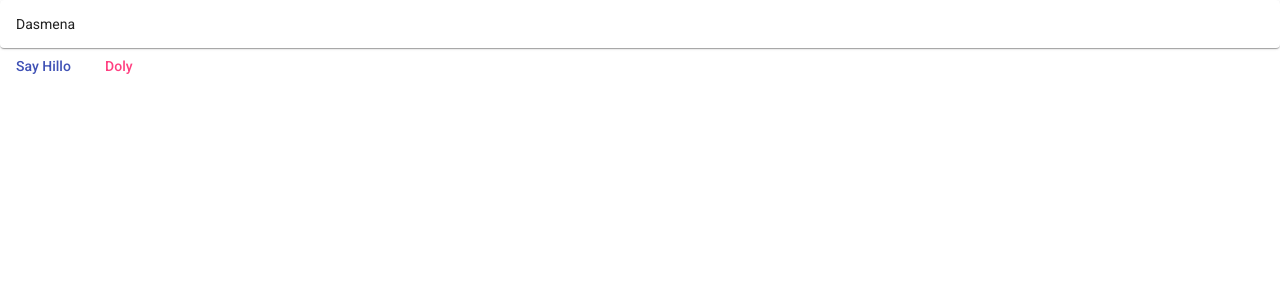
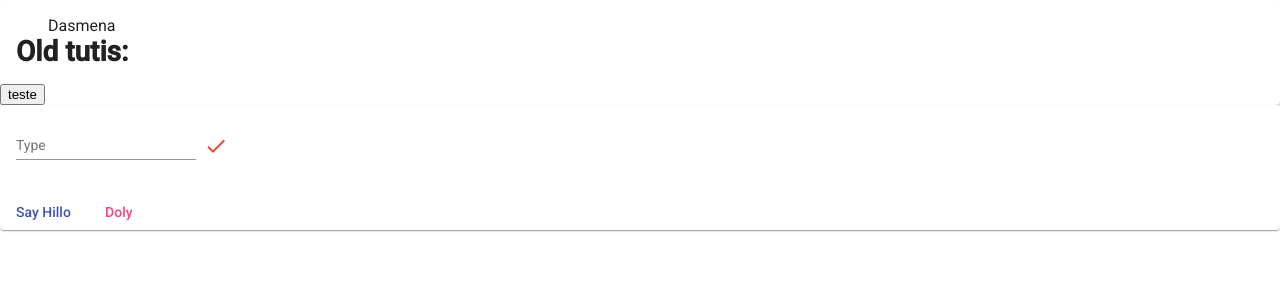
Before and after one commit to AbnerAOliveira/studies, an Angular app: page / in a window 1280 px wide. Shown: the top 300 px of the page. Built offline with nearby package versions, Linux system fonts and the light colour scheme.

Commit message:
Refactor on changes failed

```diff
--- a/src/app/components/refazer/ref/ref.component.html
+++ b/src/app/components/refazer/ref/ref.component.html
@@ -1,5 +1,11 @@
 <mat-card>
+    <mat-card-header>
+      {{tutis}}
+    </mat-card-header>
   <mat-card-content>
-    {{tutis}}
+    <h1>Old tutis: {{oldTutis}}</h1>
   </mat-card-content>
+      <mat-card-footer>
+        <button (click)="teste3()">teste</button>
+      </mat-card-footer>
 </mat-card>
--- a/src/app/components/refazer/ref/ref.component.ts
+++ b/src/app/components/refazer/ref/ref.component.ts
@@ -1,14 +1,15 @@
-import {Component, EventEmitter, Input, OnInit, Output} from '@angular/core';
+import {Component, EventEmitter, Input, OnChanges, OnInit, Output, SimpleChange} from '@angular/core';
 
 @Component({
   selector: 'app-ref',
   templateUrl: './ref.component.html',
   styleUrls: ['./ref.component.css']
 })
-export class RefComponent implements OnInit {
+export class RefComponent implements OnInit, OnChanges {
 
   @Input()tutis: string;
   @Output()ah = new EventEmitter();
+  private oldTutis: string = '';
   constructor() {
   }
 
@@ -22,5 +23,14 @@ export class RefComponent implements OnInit {
   teste1(c: string) {
     console.log(c);
   }
+  teste3(){
+    this.ah.emit('chamb');
+  }
+
+  ngOnChanges(changes: {SimpleChange}): void {
+    if (changes.hasOwnProperty['tutis']){
+      return this.oldTutis = changes['tutis'].previousValue;
+    }
+  }
 
 }
--- a/src/app/components/refazer/refazer.component.html
+++ b/src/app/components/refazer/refazer.component.html
@@ -1,5 +1,16 @@
-<app-ref #trust [tutis]="tatis"></app-ref>
-
-<!--USING TEMPLATE VARIABLE-->
-<button mat-button color="primary" (click)="trust.teste()">Say Hillo</button>
-<button mat-button color="accent" (click)="crush()">Doly</button>
+<app-ref #trust [tutis]="tatis" (ah)="crush($event)"></app-ref>
+<mat-card>
+  <mat-card-content>
+    <mat-form-field>
+      <input type="text" matInput placeholder="Type" [(ngModel)]="lala">
+    </mat-form-field>
+    <button mat-icon-button color="warn" (click)="upTatis()">
+      <mat-icon>check</mat-icon>
+    </button>
+  </mat-card-content>
+  <mat-card-footer>
+    <!--USING TEMPLATE VARIABLE-->
+    <button mat-button color="primary" (click)="trust.teste()">Say Hillo</button>
+    <button mat-button color="accent" (click)="crush('sopa')">Doly</button>
+  </mat-card-footer>
+</mat-card>
--- a/src/app/components/refazer/refazer.component.ts
+++ b/src/app/components/refazer/refazer.component.ts
@@ -1,4 +1,4 @@
-import {Component, Input, OnInit, ViewChild} from '@angular/core';
+import {Component, Input, OnChanges, OnInit, ViewChild} from '@angular/core';
 import {RefComponent} from "./ref/ref.component";
 
 @Component({
@@ -8,7 +8,8 @@ import {RefComponent} from "./ref/ref.component";
 })
 export class RefazerComponent implements OnInit {
 
-  private tatis:string = 'Dasmena';
+  private tatis: string = 'Dasmena';
+  private lala:string = '';
   @ViewChild(RefComponent, {static: false})
   private ref: RefComponent;
 
@@ -16,10 +17,14 @@ export class RefazerComponent implements OnInit {
   }
 
   ngOnInit() {
+
   }
 
-  crush() {
-    this.ref.teste1('Dalee');
+  crush(dale) {
+    this.ref.teste1(dale);
+  }
+  upTatis(){
+    return this.tatis = this.lala
   }
 
 }
```
